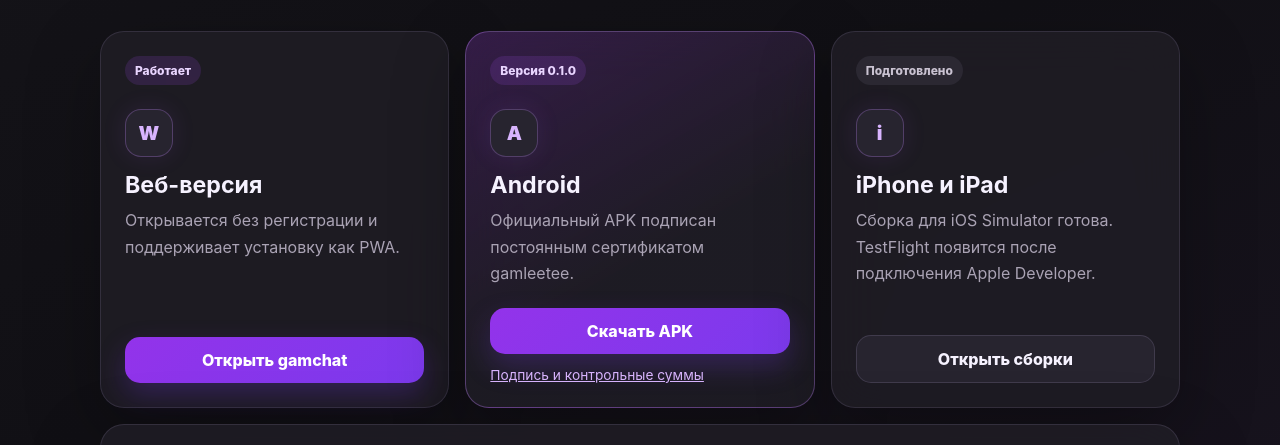
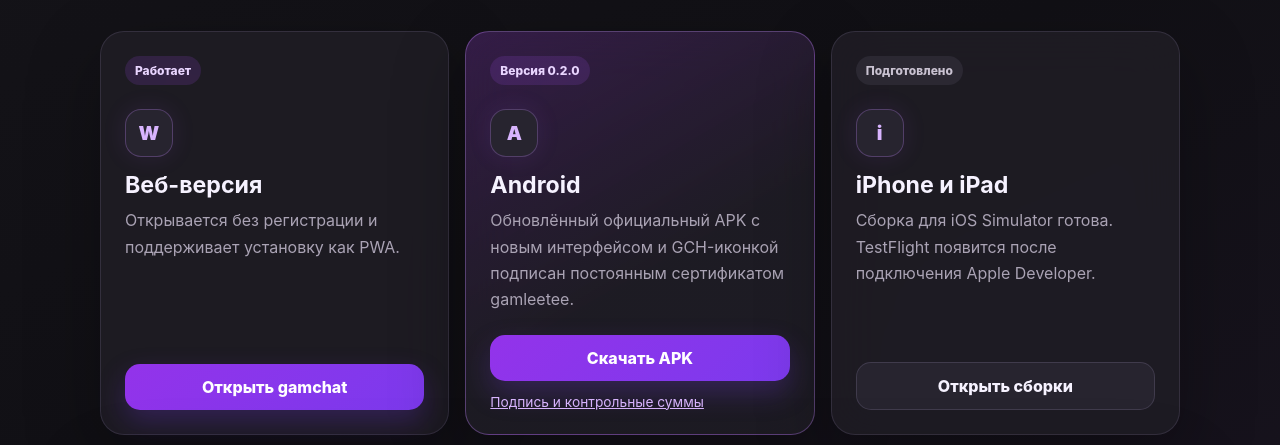
Before and after one commit to gamleetee/gamleetee-Tunnel-Chat, a website: page public/apps/index.html in a window 1280 px wide. Shown: the part 328-773 px from the top of the page. Drawn offline with Linux system fonts and the light colour scheme.

Commit message:
Publish Android 0.2.0 download

```diff
--- a/public/apps/index.html
+++ b/public/apps/index.html
@@ -30,12 +30,12 @@
         </article>
 
         <article class="platform-card ready featured">
-          <span class="status">Версия 0.1.0</span>
+          <span class="status">Версия 0.2.0</span>
           <div class="platform-symbol">A</div>
           <h2>Android</h2>
-          <p>Официальный APK подписан постоянным сертификатом gamleetee.</p>
-          <a class="primary-button" href="https://github.com/gamleetee/gamleetee-Tunnel-Chat/releases/download/mobile-v0.1.0/gamleetee-chat.apk" rel="noreferrer">Скачать APK</a>
-          <a class="text-link" href="https://github.com/gamleetee/gamleetee-Tunnel-Chat/releases/tag/mobile-v0.1.0" rel="noreferrer">Подпись и контрольные суммы</a>
+          <p>Обновлённый официальный APK с новым интерфейсом и GCH-иконкой подписан постоянным сертификатом gamleetee.</p>
+          <a class="primary-button" href="https://github.com/gamleetee/gamleetee-Tunnel-Chat/releases/download/mobile-v0.2.0/gamleetee-chat.apk" rel="noreferrer">Скачать APK</a>
+          <a class="text-link" href="https://github.com/gamleetee/gamleetee-Tunnel-Chat/releases/tag/mobile-v0.2.0" rel="noreferrer">Подпись и контрольные суммы</a>
         </article>
 
         <article class="platform-card planned">
```
